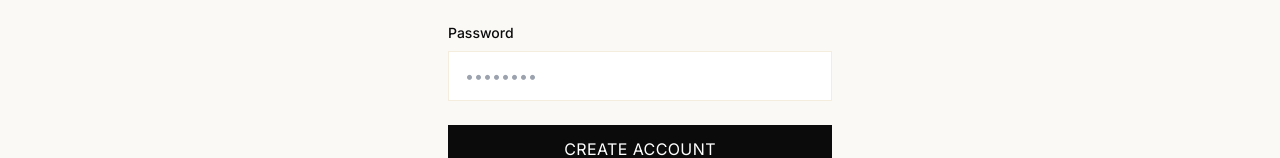
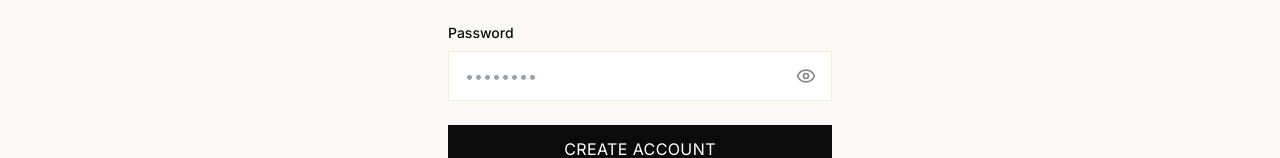
Before and after one commit to Zain-Arif2/watch-commerce-platform, a React (Vite) app in the folder frontend/: page /register in a window 1280 px wide. Shown: the part 530-688 px from the top of the page. Built offline with nearby package versions, Linux system fonts and the light colour scheme; no server answers.

Commit message:
feat: add password visibility toggle in Login and Register components

```diff
--- a/frontend/src/pages/Login.jsx
+++ b/frontend/src/pages/Login.jsx
@@ -1,21 +1,22 @@
-import React from "react";
+import React, { useState } from "react";
 import { useForm } from "react-hook-form";
 import { useLoginMutation } from "../features/auth/authApiSlice";
 import { useDispatch } from "react-redux";
 import { setCredentials } from "../features/auth/authSlice";
 import { Link, useNavigate } from "react-router-dom";
 import toast from "react-hot-toast";
+import { Eye, EyeOff } from "lucide-react";
 
 const Login = () => {
   const { register, handleSubmit } = useForm();
   const [login, { isLoading }] = useLoginMutation();
   const dispatch = useDispatch();
   const navigate = useNavigate();
+  const [showPassword, setShowPassword] = useState(false);
 
   const onSubmit = async (data) => {
     try {
       const response = await login(data).unwrap();
-
       if (response.success && response.data) {
         dispatch(setCredentials(response.data));
         toast.success("Welcome back to ChronoLux");
@@ -28,35 +29,28 @@ const Login = () => {
       toast.error(errorMsg);
     }
   };
-
   return (
     <main className="bg-[#faf9f6] text-[#0b0b0c] min-h-screen flex items-center">
       <div className="max-w-md mx-auto px-4 sm:px-6 lg:px-8 py-24 w-full">
-
         {/* Header */}
         <div className="text-center mb-10">
           <p className="text-[11px] tracking-[0.25em] font-semibold text-[#a6813f] uppercase mb-3">
             CHRONOLUX
           </p>
-
           <h1 className="text-4xl font-serif mb-3">
             Welcome Back
           </h1>
-
           <p className="text-[#0b0b0c]/60">
             Sign in to access your luxury watch collection
           </p>
         </div>
-
         {/* Form */}
         <form onSubmit={handleSubmit(onSubmit)} className="space-y-6">
-
           {/* Email */}
           <div>
             <label className="block text-sm font-medium mb-2">
               Email
             </label>
-
             <input
               type="email"
               {...register("email")}
@@ -65,22 +59,30 @@ const Login = () => {
               className="w-full px-4 py-3 border border-[#c8a45c]/20 bg-white focus:border-[#a6813f] outline-none transition-all"
             />
           </div>
-
           {/* Password */}
           <div>
             <label className="block text-sm font-medium mb-2">
               Password
             </label>
+            <div className="relative">
+              <input
+                type={showPassword ? "text" : "password"}
+                {...register("password")}
+                required
+                placeholder="••••••••"
+                className="w-full px-4 py-3 pr-12 border border-[#c8a45c]/20 bg-white focus:border-[#a6813f] outline-none transition-all"
+              />
 
-            <input
-              type="password"
-              {...register("password")}
-              required
-              placeholder="••••••••"
-              className="w-full px-4 py-3 border border-[#c8a45c]/20 bg-white focus:border-[#a6813f] outline-none transition-all"
-            />
+              <button
+                type="button"
+                onClick={() => setShowPassword((prev) => !prev)}
+                className="absolute right-4 top-1/2 -translate-y-1/2 text-[#0b0b0c]/50 hover:text-[#a6813f] transition-colors"
+                tabIndex={-1}
+              >
+                {showPassword ? <EyeOff size={20} /> : <Eye size={20} />}
+              </button>
+            </div>
           </div>
-
           {/* Button */}
           <button
             type="submit"
@@ -90,7 +92,6 @@ const Login = () => {
             {isLoading ? "Logging in..." : "LOGIN"}
           </button>
         </form>
-
         {/* Footer */}
         <div className="text-center mt-8">
           <p className="text-[#0b0b0c]/60">
@@ -107,5 +108,4 @@ const Login = () => {
     </main>
   );
 };
-
 export default Login;
--- a/frontend/src/pages/Register.jsx
+++ b/frontend/src/pages/Register.jsx
@@ -1,16 +1,18 @@
-import React from "react";
+import React, { useState } from "react";
 import { useForm } from "react-hook-form";
 import { useRegisterMutation } from "../features/auth/authApiSlice";
 import { useDispatch } from "react-redux";
 import { setCredentials } from "../features/auth/authSlice";
 import { Link, useNavigate } from "react-router-dom";
 import toast from "react-hot-toast";
+import { Eye, EyeOff } from "lucide-react";
 
 const Register = () => {
   const { register, handleSubmit } = useForm();
   const [registerUser, { isLoading }] = useRegisterMutation();
   const dispatch = useDispatch();
   const navigate = useNavigate();
+  const [showPassword, setShowPassword] = useState(false);
 
   const onSubmit = async (data) => {
     try {
@@ -86,13 +88,24 @@ const Register = () => {
               Password
             </label>
 
-            <input
-              type="password"
-              {...register("password")}
-              required
-              className="w-full px-4 py-3 border border-[#c8a45c]/20 bg-white focus:border-[#a6813f] outline-none transition-all"
-              placeholder="••••••••"
-            />
+            <div className="relative">
+              <input
+                type={showPassword ? "text" : "password"}
+                {...register("password")}
+                required
+                className="w-full px-4 py-3 pr-12 border border-[#c8a45c]/20 bg-white focus:border-[#a6813f] outline-none transition-all"
+                placeholder="••••••••"
+              />
+
+              <button
+                type="button"
+                onClick={() => setShowPassword((prev) => !prev)}
+                className="absolute right-4 top-1/2 -translate-y-1/2 text-[#0b0b0c]/50 hover:text-[#a6813f] transition-colors"
+                tabIndex={-1}
+              >
+                {showPassword ? <EyeOff size={20} /> : <Eye size={20} />}
+              </button>
+            </div>
           </div>
 
           {/* Button */}
```
